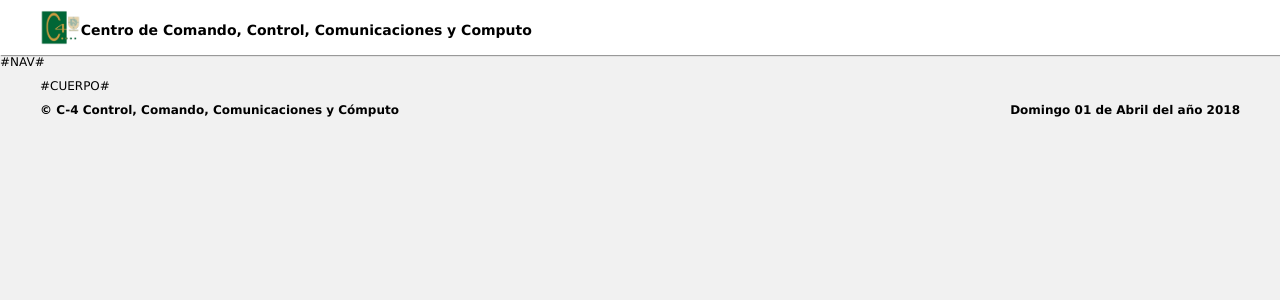
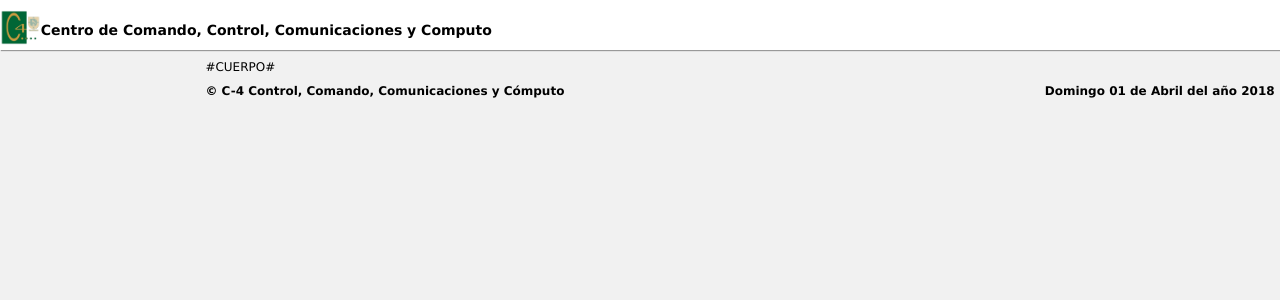
Before and after one commit to Manuelrmz/actividades, a PHP site: page /view/layout/index.php in a window 1280 px wide. Shown: the top 300 px of the page. Run offline with PHP 8.4, Linux system fonts and the light colour scheme; some libraries are stand-ins or nearby versions.

Commit message:
modified layout structure

```diff
--- a/core/js/library.js
+++ b/core/js/library.js
@@ -1,3 +1,5 @@
+var menuOpened = true;
+var minSize = false;
 function fechaActual()
 {
 	var date = new Date();
--- a/view/facturas/index.js
+++ b/view/facturas/index.js
@@ -538,7 +538,7 @@ function categoriaAutoCompleteEditor(container,options)
         dataTextField: "text",
         filter: "startswith",
         minLength: 1
-    }).data("kendoAutoComplete").search('');
+    });
 }
 function tipoEquipoAutoCompleteEditor(container,options)
 {
--- a/view/layout/index.css
+++ b/view/layout/index.css
@@ -13,181 +13,99 @@ header
 	background-color:#ffffff;
 	box-shadow: 1px 1px 1px #999;
 	font-size: 14px;
-	height: auto;
+	height:50px;
+	position: fixed;
 	width: 100%;
+	z-index: 100000;
 }
-header .container #mainHeader{height:55px;}
-header .container #mainHeader > a > img
-{
-	position: relative;
-	top:10px;
-}
-header .container #mainHeader > a
-{
+header > #headerTitle {
 	float:left;
-	width: 50%;
-	height: 55px;
+	width: calc(100% - 170px);
+	height: 50px;
 	text-decoration: none;
 	color:BLACK;
 	font-weight: bold;
 }
-header .container #mainHeader #userMenu{float: right;}
-header .container #mainHeader #userMenu .menu{height: 55px;}
-header .container #mainHeader #userMenu .menu > a {height: 55px; line-height: 4.3;}
-header .container #mainHeader #userMenu .menu .submenu{right: 0;}
-/*Menu*/
-#mainNav,#userMenu
-{
-	margin: 0;
-	padding: 0;
-	font-size: 13px;
+header > #headerTitle > img{
+	position: relative;
+	top:10px;
 }
-#mainNav .menu, #userMenu .menu
-{
-	padding-left: 18px;
-	color : #525252;
-	height: 40px;
-	display: inline-block;
+header > #btnEndSession{
+	float:right;
+	width: 120px;
+	height: 50px;
+	text-align: center;
+	cursor:pointer;
+}
+header > #btnEndSession > a{
+	line-height: 3.5;
+	text-decoration: none;
+}
+header > .iconMenu{
+	cursor:pointer;
+	display:inline-block;
+	width:50px;
+	float:left;
+}
+header > .iconMenu > .line1,header > .iconMenu > .line2,header > .iconMenu > .line3{
+	width: 20px;
+	height: 3px;
+	background-color: #333;
+	transition: 0.4s;
+	text-align: center;
+}
+header > .iconMenu > .line1{margin: 20px 4px 0px 15px;}
+header > .iconMenu > .line2{margin: 4px 4px 0px 15px;}
+header > .iconMenu > .line3{margin: 4px 4px 13px 15px;}
+.change .line1 {
+    -webkit-transform: rotate(-45deg) translate(-3px, 6px);
+    transform: rotate(-45deg) translate(-3px, 6px);
+}
+.change .line2 {opacity: 0;}
+.change .line3 {
+    -webkit-transform: rotate(45deg) translate(-4px, -7px);
+    transform: rotate(45deg) translate(-4px, -7px);
+}
+/*sidebar*/
+nav{
+	height: 100%;
 	position: relative;
 }
-#mainNav .menu:first-child{padding-left: 0;}
-#mainNav .menu a, #userMenu .menu a
-{
-	-webkit-transition: all 0.2s ease-in-out 0s;
-   -moz-transition: all 0.2s ease-in-out 0s;
-   -o-transition: all 0.2s ease-in-out 0s;
-   -ms-transition: all 0.2s ease-in-out 0s;
-   transition: all 0.2s ease-in-out 0s;
+nav > .sidebar{
+	height: 100%;
+	width: 200px;
+    position: fixed;
+    z-index: 2;
+    top: 50px;
+    left: 0;
+    background-color: #111;
+    overflow-x: hidden;
+    transition: 0.4s;
 }
-#mainNav .menu > a, #userMenu .menu > a
-{
-	text-decoration: none;
-	color : #525252;
-	height: 40px;
-	line-height: 3.1;
+.sidebar > .menu {
+	height:auto; width: inherit; line-height: 2; padding:10px 0px 10px 10px;
+	-webkit-box-sizing: border-box;
+	-moz-box-sizing: border-box;
+	box-sizing: border-box; }
+.sidebar a{text-decoration: none; height: 25px; color:white;}
+.sidebar a:hover{text-decoration: underline;}
+.sidebar span {margin-right: 5px;}
+.sidebar > .menu .submenu {display: none; padding-left:20px;}
+.sidebar > .menu:hover .submenu{display: inline-block; transition: 0.5s;}
+.sidebar > .submenuoption{padding: 3px 0px 3px 0px; height:auto;}
+.sidebar .userRow {border-bottom: solid 1px white}
+/*Main*/
+main{
+	margin-left:200px;
+	transition: 0.5s;
+	padding-top: 60px;
 }
-#mainNav .menu > a span, #userMenu .menu > a span,#mainNav .menu .submenu .submenuoption a span{padding-right: 7px;}
-#mainNav .menu > a:hover, #userMenu .menu > a:hover{text-decoration: underline;}
-/*submenu*/
-.menu .submenu
-{
-	position: absolute;
-	width: 180px;
-	box-shadow: 1px 1px 1px #999;
-	display: none;
-	z-index: 999;
-	background-color:WHITE;
+#mainContainer{
+	width: 99%;
+    margin: 0 auto;
 }
-.menu:hover .submenu{display: block;}
-.menu .submenu .submenuoption
-{
-	margin:0;
-	padding: 0;
-	position: relative;
-	display: block;
-	width: 100%;
-	-webkit-box-sizing: border-box;
-    -moz-box-sizing: border-box;
-    box-sizing: border-box;
-}
-.menu .submenu .submenuoption > a
-{
-	padding: 7px 0px 7px 3px;
-	text-decoration: none;
-	color : #525252;
-	position: relative;
-	display: block;
-	width: 100%;
-	border-left:3px solid white;
-	-webkit-box-sizing: border-box;
-    -moz-box-sizing: border-box;
-    box-sizing: border-box;
-}
-.submenu .submenuoption a:hover, .submenu .submenuoption:hover > a{border-left:3px solid red;}
-/*#mainNav .menu .submenu
-{
-	width: 100%;
-	float: left;
-	background-color: white;
-	width:150px;
-}*/
-/*#mainNav .menu:hover .submenu{display: block;}*/
-/*#mainNav .menu .submenu a
-{
-	text-decoration: none;
-	line-height: 60px;
-	display: block;
-}*/
-/*Menu*/
-/*#mainNav
-{
-	float: right;
-	margin:0;
-	padding: 0;
-	text-align: right;
-}
-#mainNav > li
-{
-	list-style: none;
-	display: inline-block;
-	padding-right: 25px;
-}
-#mainNav > li > a
-{
-	text-decoration: none;
-	display: block;
-	line-height: 60px;
-	color : #525252;
-}
-#mainNav > li > a:hover,#mainNav > li > ul > li > a:hover
-{
-	color:red;
-}
-
-
-#mainNav > li > ul
-{
-	z-index: 999;
-	visibility: hidden;
-	opacity: 0;
-	padding: 0;
-	position: absolute;
-	background-color: white;
-	box-shadow: 2px 2px 1px #999;
-	-moz-transition: opacity .25s ease-in-out .1s;
-	-webkit-transition: opacity .25s ease-in-out .1s;
-	-o-transition: opacity .25s ease-in-out .1s;
-	-ms-transition: opacity .25s ease-in-out .1s;
-	transition: opacity .25s ease-in-out .1s;
-}
-#mainNav > li > ul > li > a
-{
-	text-align: left;
-	display:block;
-	text-decoration: none;
-	color:black;
-	padding: 15px 11px;
-	color : #525252;
-}
-#mainNav li > ul > li
-{
-	list-style: none;
-	display: block;
-	width: 250px;
-}
-#mainNav > li:hover > ul
-{
-	visibility: visible;
-	opacity: 1;
-}*/
-
-
-
-main,footer{width: 100%;}
-/*Main*/
-main{margin-top: 10px;}
 /*Footer*/
-footer{height: 35px;}
+footer{height: 35px;width: 99%;margin: 0 auto;}
 #mensajePie,#fechaPie
 {
 	padding-top:10px;
@@ -196,35 +114,9 @@ footer{height: 35px;}
 	font-weight: bold;
 }
 #fechaPie{text-align: right;}
-/*
-Responsivo
-*/
-@media (min-width: 1200px)
+/*Responsive*/
+@media (max-width: 1200px)
 {
-	.container{width: 1200px; margin:0 auto;}
+	nav > .sidebar {width:0px;}
+	main, header {margin-left:0;}
 }
-@media (min-width: 980px) and (max-width: 1199px)
-{
-	/*#menu,#closeSession,#datosUsuario,#mainPage{width: 12%;}
-	#menuContainer{width: 700px;}*/
-}
-@media (min-width: 768px) and (max-width: 979px)
-{
-	/*#menu,#closeSession,#datosUsuario,#mainPage{width: 15%;}
-	#menuContainer{width: 700px;}*/
-}
-@media (min-width: 481px) and (max-width: 767px)
-{
-	#menu,#closeSession,#datosUsuario,#mainPage{width: 25%;}
-	#menuContainer,.menuElement{width: 100%;}
-	#mensajePie,#fechaPie{width: 100%; text-align: center;}
-	footer{height: 60px;}
-}
-@media (min-width: 300px) and (max-width: 480px)
-{
-	#menu,#closeSession,#mainPage{width: 33%;}
-	#datosUsuario{display: none;}
-	#menuContainer,.menuElement{width: 100%;}
-	#mensajePie,#fechaPie{width: 100%; text-align: center;}
-	footer{height: 60px;}
-}
--- a/view/layout/index.php
+++ b/view/layout/index.php
@@ -19,33 +19,44 @@
 	</head>
 	<body>
 		<header>
-			<nav>
-				<div class="container">
-					<div id="mainHeader">
-						<a href="/<?php echo BASE_DIR;?>">
-							<img src="/<?php echo BASE_DIR;?>/images/c4.gif" alt="" height="35px">Centro de Comando, Control, Comunicaciones y Computo
-						</a>
 			<?php
 			if(isset($_SESSION["userData"]))
 			{
 			?>
-						<div id="userMenu">
-							<div class="menu"><a href="#"><span class="glyphicon glyphicon-user"></span><?php echo $_SESSION["userData"]["nombres"] ?></a>
-								<div class="submenu">
-									<div class="submenuoption"><a href="/<?php echo BASE_DIR;?>/usuarios/cambiarcontrasenia">Cambiar Contrase&ntilde;a</a></div>
-									<div class="submenuoption"><a href="/<?php echo BASE_DIR;?>/usuarios/logout">Cerrar Sesion</a></div>
-								</div>
-							</div>
+			<div id="iconMenu" class="iconMenu" onclick="toogleMenuIcon(this)">
+				<div class="line1"></div>
+				<div class="line2"></div>
+				<div class="line3"></div>
 			</div>
 			<?php
 			}
 			?>
-					</div>
+			<a id="headerTitle" href="/<?php echo BASE_DIR;?>"><img src="/<?php echo BASE_DIR;?>/images/c4.gif" alt="" height="35px">Centro de Comando, Control, Comunicaciones y Computo</a>
 			<?php
 			if(isset($_SESSION["userData"]))
 			{
 			?>
-						<div id="mainNav">
+			<div id="btnEndSession">
+				<a href="/<?php echo BASE_DIR;?>/usuarios/logout">Cerrar Sesion</a>
+			</div>
+			<?php
+			}
+			?>
+		</header>
+		<?php
+		if(isset($_SESSION["userData"]))
+		{
+		?>
+		<nav>
+			<div id="sidebar" class="sidebar">
+				<div class="menu userRow">
+					<a href="#"><span class="glyphicon glyphicon-user"></span><?php echo $_SESSION["userData"]["nombres"] ?></a>
+					<div class="submenu">
+						<div class="submenuoption">
+							<a href="/<?php echo BASE_DIR;?>/usuarios/cambiarcontrasenia">Cambiar Contrase&ntilde;a</a>
+						</div>
+					</div>
+				</div>
 				<div class="menu"><a href="/<?php echo BASE_DIR;?>"><span class="glyphicon glyphicon-home"></span>Inicio</a></div>
 				<?php
 				if($_SESSION["userData"]["servicios"] == 1)
@@ -57,7 +68,7 @@
 				if($_SESSION["userData"]["factura"] == 1 || $_SESSION["userData"]["proveedor"] == 1 || $_SESSION["userData"]["inventario"] == 1 || $_SESSION["userData"]["catalogoFacturas"] == 1 || $_SESSION["userData"]["resguardos"] == 1 || $_SESSION["userData"]["recibos"] == 1)
 				{
 				?>
-							<div class="menu"><a href="#"><span class="glyphicon glyphicon-menu-down"></span>Gestion de Activos</a>
+					<div class="menu"><a href="#"><span class="glyphicon glyphicon-menu-right"></span>Gestion de Activos</a>
 						<div class="submenu">
 						<?php
 						if($_SESSION["userData"]["factura"] == 1)
@@ -179,25 +190,59 @@
 				}
 				?>
 			</div>
+		</nav>
 		<?php
 		}
 		?>
-				</div>
-			</nav>
-
-		</header>
-		#NAV#
 		<main>
-			<div class="container clear">
+			<div id="mainContainer" class="clear">
 				#CUERPO#
 			</div>
+			<footer class="clear">
+				<div id="mensajePie">&copy;&nbsp;C-4 Control, Comando, Comunicaciones y Cómputo</div>
+		    	<div id="fechaPie"><script>fechaActual();</script></div>
+			</footer>
 			<div class="alert-container"></div>
 		</main>
-		<footer>
-			<div class="container clear">
-				<div id="mensajePie">&copy;&nbsp;C-4 Control, Comando, Comunicaciones y Cómputo</div>
-		    	<div id="fechaPie"><script>fechaActual();</script></div>
-			</div>
-		</footer>
+		<?php
+		if(isset($_SESSION["userData"]))
+		{
+		?>
+		<script type="text/javascript">
+			function toogleMenuIcon(x)
+			{
+				x.classList.toggle("change");
+				document.getElementById("sidebar").style.width = menuOpened ? "0px" : "200px";
+				if(this.innerWidth >= 1201)
+					document.getElementsByTagName("main")[0].style.marginLeft = menuOpened ? "0px" : "200px";
+				menuOpened = !menuOpened;
+			}
+			function checkWindowsize()
+			{
+				if(this.innerWidth < 1201 && !minSize)
+				{
+					document.getElementById("iconMenu").classList.remove("change");
+					document.getElementById("sidebar").style.width = "0px";
+					document.getElementsByTagName("main")[0].style.marginLeft = "0px";
+					menuOpened = false;
+					minSize = true;
+				}
+				else
+				{
+					if(this.innerWidth >= 1201)
+					{
+						minSize = false;
+						document.getElementsByTagName("main")[0].style.marginLeft = menuOpened ? "200px" : "0px";
+					}
+					if(menuOpened)
+						document.getElementById("iconMenu").classList.add("change");
+				}
+			}
+			window.addEventListener("resize",checkWindowsize);
+			window.addEventListener("load",checkWindowsize);
+		</script>
+		<?php
+		}
+		?>
 	</body>
 </html>
--- /dev/null
+++ b/view/principal/js/login.js
@@ -0,0 +1,4 @@
+$(document).ready(function()
+{
+	$("main").css("margin-left","0px");
+});
--- a/view/principal/login.php
+++ b/view/principal/login.php
@@ -1,5 +1,6 @@
 <?php
 	echo $this->addScript('view/principal/css/login.css','css');
+	echo $this->addScript('view/principal/js/login.js','js');
 ?>
 <form action="../usuarios/login" method="POST">
 	<div id="formulario" class="clear">
```
Also changed, not shown: view/facturas/index.css (+7 -0 lines), view/principal/index.php (line endings or trailing spaces). Lines whose indentation alone changed are shown as unchanged.
